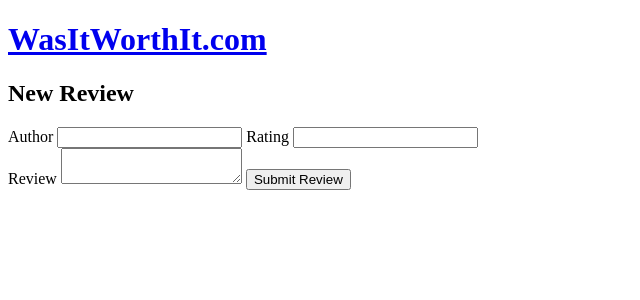
After one commit to bgalladian/project-02, a Rails app: page /movies/1/reviews/new in a window 1280 px wide. The commit adds this page. Shown: the top 300 px of the page, without its empty margins (0-640 px from the left). Run offline with Rails 7, Linux system fonts and the light colour scheme; data comes from the database, SQL or seed files in the repository; some libraries are stand-ins or nearby versions.

Commit message:
CRUD Functionality for reviews

```diff
--- a/project2/app/controllers/reviews_controller.rb
+++ b/project2/app/controllers/reviews_controller.rb
@@ -7,4 +7,39 @@ class ReviewsController < ApplicationController
   def show
     @review = Review.find(params[:id])
   end
+
+  def new
+    @movie = Movie.find(params[:movie_id])
+    @review = Review.new
+  end
+
+  def create
+    @movie = Movie.find(params[:movie_id])
+    @review = @movie.reviews.create(review_params)
+    redirect_to movie_review_path(@movie, @review)
+  end
+
+  def edit
+    @movie = Movie.find(params[:movie_id])
+    @review = Review.find(params[:id])
+  end
+
+  def update
+    @movie = Movie.find(params[:movie_id])
+    @review = Review.find(params[:id])
+    @review.update(review_params)
+    redirect_to movie_reviews_path(@movie)
+  end
+
+  def destroy
+    @movie = Movie.find(params[:movie_id])
+    @review = Review.find(params[:id])
+    @review.destroy
+    redirect_to movies_path
+  end
+
+  private
+  def review_params
+    params.require(:review).permit(:author, :content, :rating)
+  end
 end
--- /dev/null
+++ b/project2/app/views/reviews/new.html.erb
@@ -0,0 +1,16 @@
+<h2>New Review</h2>
+<%= form_for [@movie, @movie.reviews.build]  do |f| %>
+
+  <%= f.label :author %>
+  <%= f.text_field :author %>
+
+  <%= f.label :rating %>
+  <%= f.text_field :rating %>
+  <br>
+
+  <%= f.label :review %>
+  <%= f.text_area :content %>
+
+
+  <%= f.submit "Submit Review"%>
+  <% end %>
--- /dev/null
+++ b/project2/app/views/reviews/show.html.erb
@@ -0,0 +1,5 @@
+<h2><%= @review.author %></h2>
+<h2>Rating: <%= @review.rating %></h2>
+
+<h2><%= @review.content %></h2>
+<%= link_to "Edit Review", edit_movie_review_path %>
```
Also changed, not shown: project2/app/views/movies/show.html.erb (+8 -1 lines), project2/app/views/reviews/edit.html.erb (added, +18 -0 lines).
